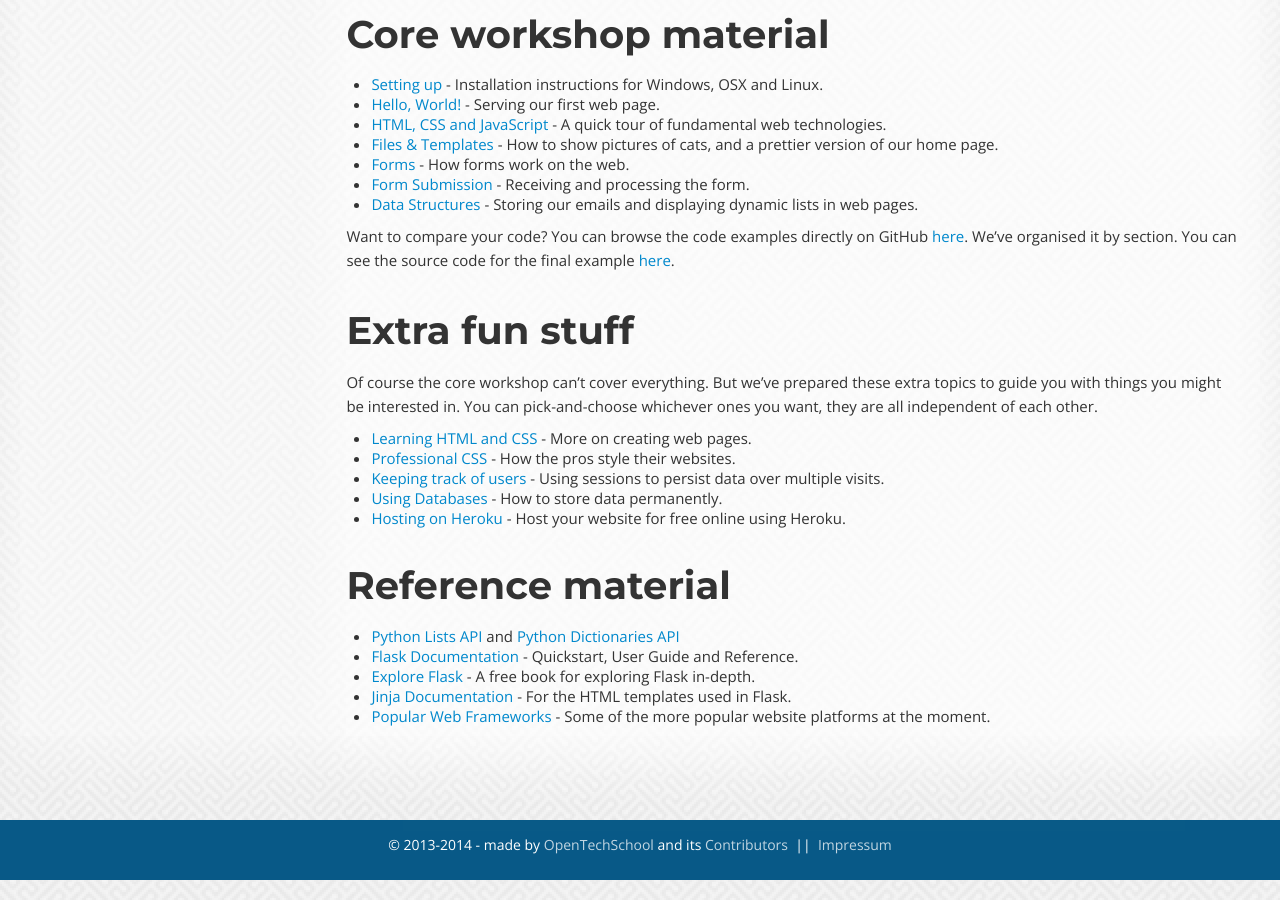
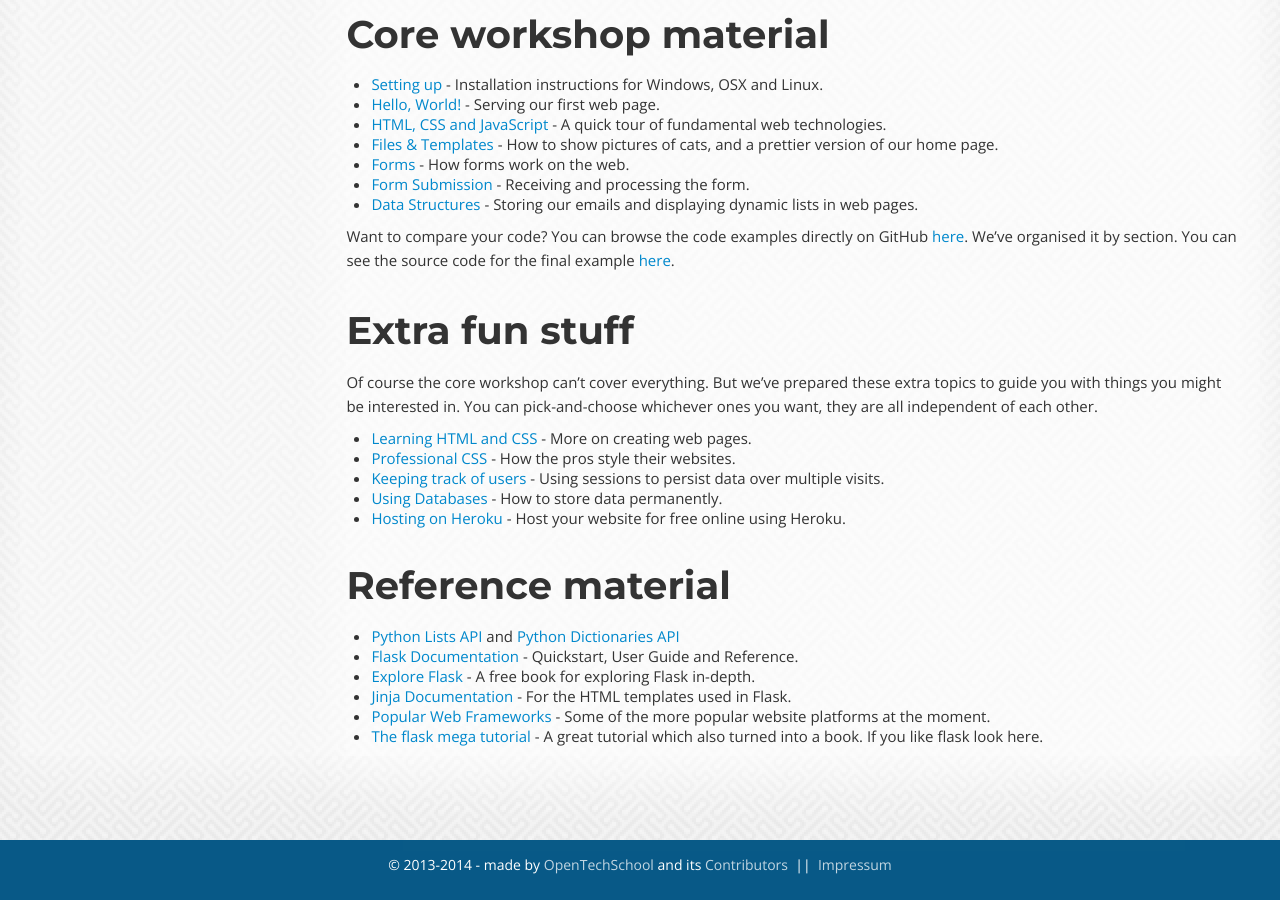
Before and after one commit to OpenTechSchool/python-flask, a Jekyll site: the page built from index.md, in a window 1280 px wide and 900 px high, scrolled down 1626 px. Built offline with Jekyll 4.4.1, drawn with Linux system fonts in a browser that asks for light colours.

Commit message:
Added flask mega tutorial to references.

```diff
--- a/index.md
+++ b/index.md
@@ -78,3 +78,4 @@ Of course the core workshop can't cover everything. But we've prepared these ext
 * [Explore Flask](http://exploreflask.com/) - A free book for exploring Flask in-depth.
 * [Jinja Documentation](http://jinja.pocoo.org/docs/templates/) - For the HTML templates used in Flask.
 * [Popular Web Frameworks](reference/web-frameworks.html) - Some of the more popular website platforms at the moment.
+* [The flask mega tutorial](http://blog.miguelgrinberg.com/post/the-flask-mega-tutorial-part-i-hello-world) - A great tutorial which also turned into a book. If you like flask look here.
```
